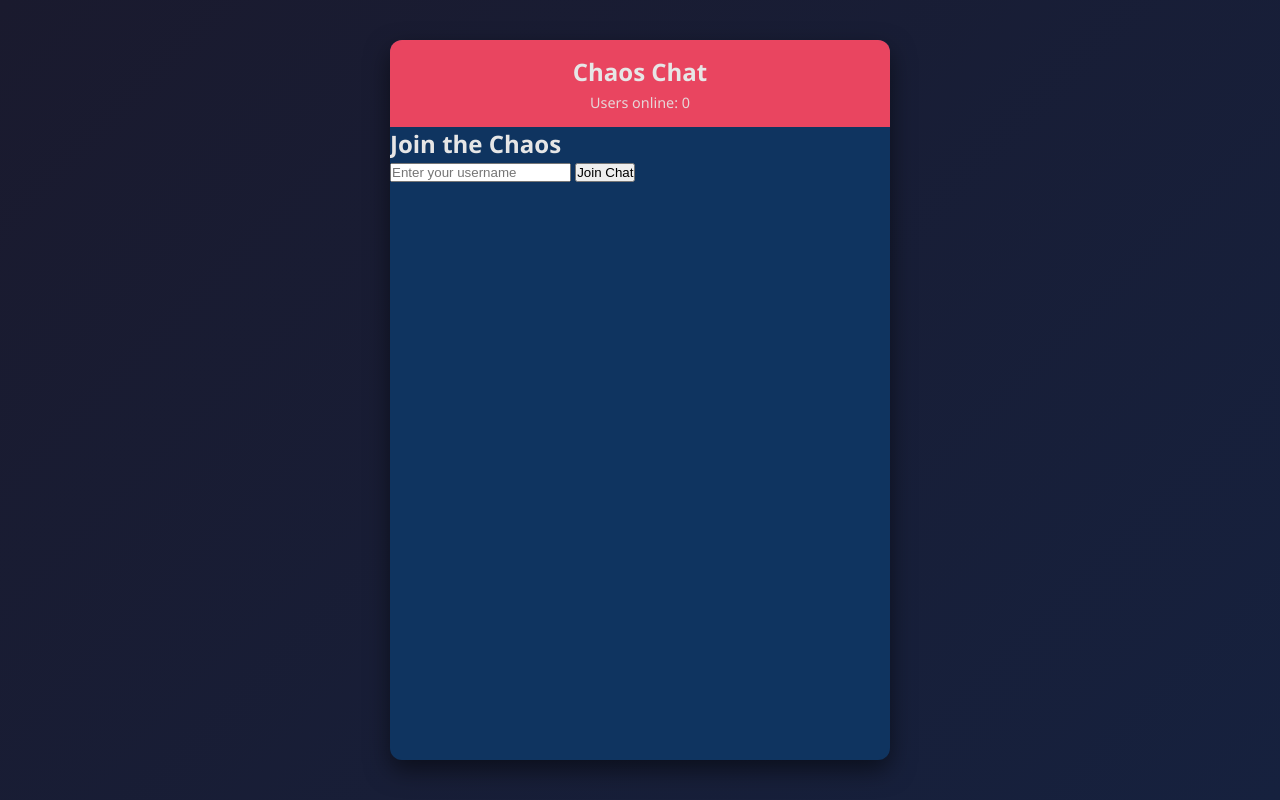
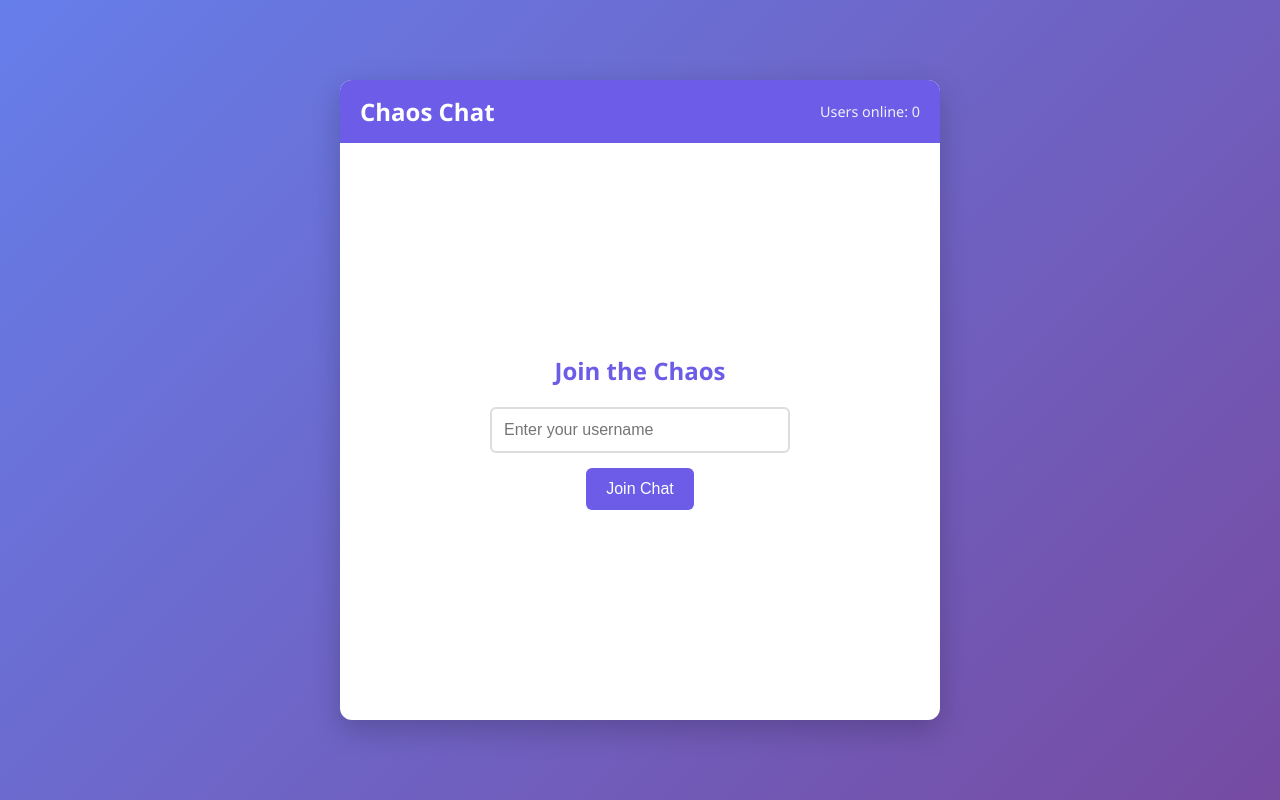
Before and after one commit to neelthechosen/Pandemonium-Chat-, a Flask app: page / in a window 1280 px wide. Run offline with Flask 3, Linux system fonts and the light colour scheme; some libraries are stand-ins or nearby versions.

Commit message:
Update style.css

```diff
--- a/static/style.css
+++ b/static/style.css
@@ -6,36 +6,37 @@
 
 body {
     font-family: 'Segoe UI', Tahoma, Geneva, Verdana, sans-serif;
-    background: linear-gradient(135deg, #1a1a2e 0%, #16213e 100%);
-    color: #e6e6e6;
+    background: linear-gradient(135deg, #667eea 0%, #764ba2 100%);
     height: 100vh;
     display: flex;
     justify-content: center;
     align-items: center;
+    color: #333;
 }
 
 .chat-container {
-    width: 100%;
-    max-width: 500px;
-    height: 90vh;
-    background-color: #0f3460;
+    width: 90%;
+    max-width: 600px;
+    height: 80vh;
+    background: white;
     border-radius: 12px;
-    overflow: hidden;
+    box-shadow: 0 10px 30px rgba(0, 0, 0, 0.2);
     display: flex;
     flex-direction: column;
-    box-shadow: 0 10px 25px rgba(0, 0, 0, 0.5);
+    overflow: hidden;
 }
 
 header {
-    background-color: #e94560;
+    background: #6c5ce7;
+    color: white;
     padding: 15px 20px;
-    text-align: center;
-    position: relative;
+    display: flex;
+    justify-content: space-between;
+    align-items: center;
 }
 
 header h1 {
     font-size: 1.5rem;
-    margin-bottom: 5px;
 }
 
 .user-count {
@@ -43,26 +44,62 @@ header h1 {
     opacity: 0.9;
 }
 
-.chaos-alert {
-    background-color: #f72585;
-    color: white;
-    padding: 10px;
-    text-align: center;
-    display: none;
-    animation: pulse 2s infinite;
+.login-screen {
+    display: flex;
+    justify-content: center;
+    align-items: center;
+    flex: 1;
+    padding: 20px;
 }
 
-.chaos-content {
-    font-weight: bold;
+.login-form {
+    width: 100%;
+    max-width: 300px;
+    text-align: center;
 }
 
-@keyframes pulse {
-    0% { opacity: 0.7; }
-    50% { opacity: 1; }
-    100% { opacity: 0.7; }
+.login-form h2 {
+    margin-bottom: 20px;
+    color: #6c5ce7;
 }
 
-.chat-messages {
+.login-form input {
+    width: 100%;
+    padding: 12px;
+    margin-bottom: 15px;
+    border: 2px solid #ddd;
+    border-radius: 6px;
+    font-size: 1rem;
+    transition: border-color 0.3s;
+}
+
+.login-form input:focus {
+    border-color: #6c5ce7;
+    outline: none;
+}
+
+.login-form button, .input-area button {
+    background: #6c5ce7;
+    color: white;
+    border: none;
+    padding: 12px 20px;
+    border-radius: 6px;
+    cursor: pointer;
+    font-size: 1rem;
+    transition: background 0.3s;
+}
+
+.login-form button:hover, .input-area button:hover {
+    background: #5b4bd4;
+}
+
+.chat-screen {
+    display: flex;
+    flex-direction: column;
+    height: 100%;
+}
+
+.messages {
     flex: 1;
     padding: 20px;
     overflow-y: auto;
```
Also changed, not shown: other parts of static/style.css (+36 -72 lines).
